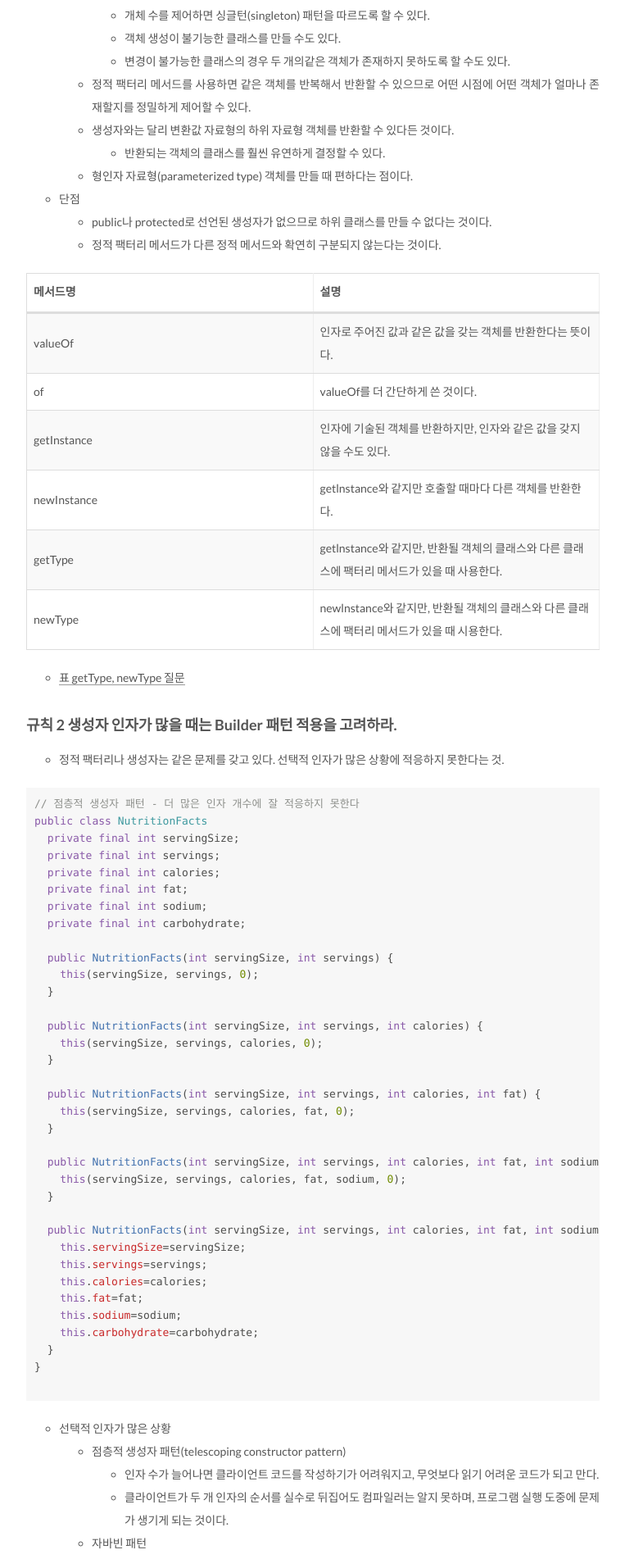
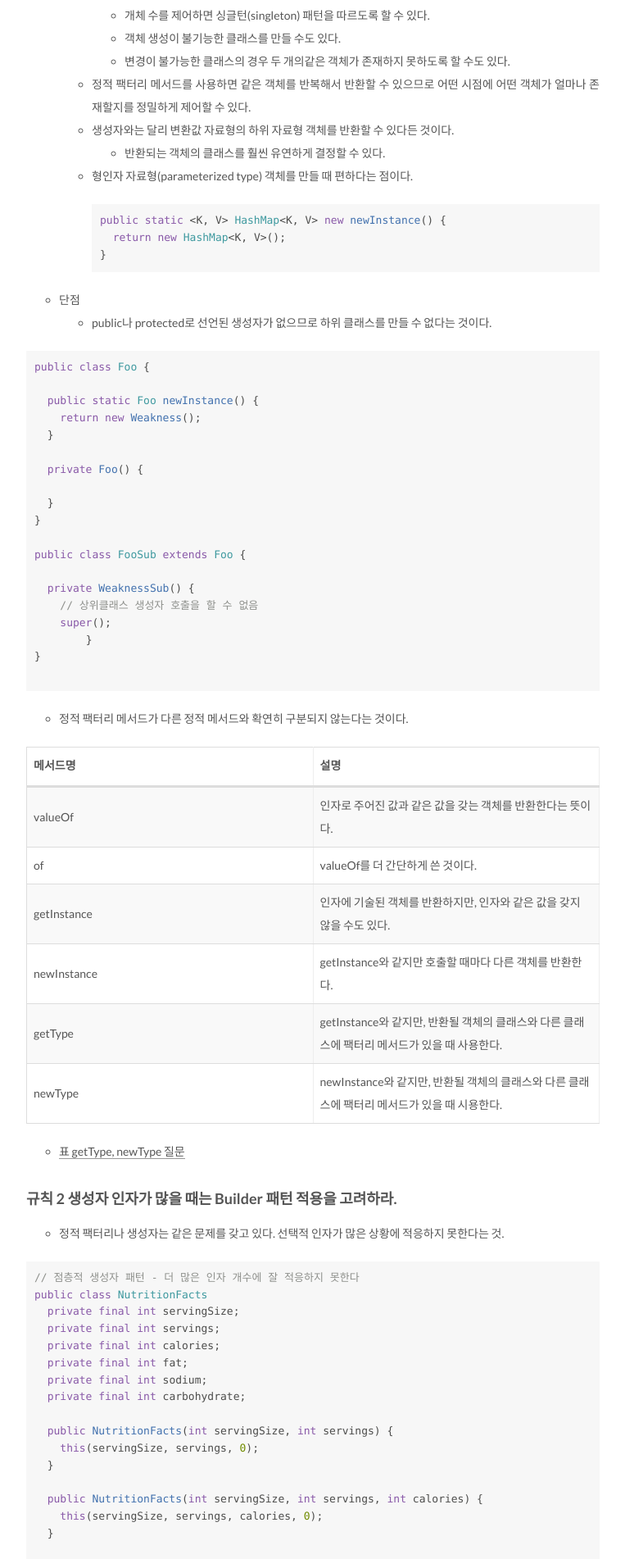
Before and after one commit to csj4032/csj4032.github.io, a Jekyll site: the page built from _posts/2018-01-21-Effective-Java.md, in a window 1280 px wide. Shown: the part 1677-3579 px from the top of the page at 82% size, without its empty margins (258-1021 px from the left). Built offline with Jekyll 4.4.1, drawn with Linux system fonts in a browser that asks for light colours; comment, search, counter and statistics services are not loaded.

Commit message:
이펙티브자바 2판 포스팅 수정

````diff
--- a/_posts/2018-01-21-Effective-Java.md
+++ b/_posts/2018-01-21-Effective-Java.md
@@ -58,9 +58,36 @@ public class Sample {
   * 생성자와는 달리 변환값 자료형의 하위 자료형 객체를 반환할 수 있다든 것이다.
     * 반환되는 객체의 클래스를 훨씬 유연하게 결정할 수 있다.
   * 형인자 자료형(parameterized type) 객체를 만들 때 편하다는 점이다.
+  ```java
+    public static <K, V> HashMap<K, V> new newInstance() {
+      return new HashMap<K, V>();
+    }
+  ```
 
 * 단점
   * public나 protected로 선언된 생성자가 없으므로 하위 클래스를 만들 수 없다는 것이다.
+
+```java
+public class Foo {
+
+  public static Foo newInstance() {
+    return new Weakness();
+  }
+
+  private Foo() {
+
+  }
+}
+
+public class FooSub extends Foo {
+
+  private WeaknessSub() {
+    // 상위클래스 생성자 호출을 할 수 없음
+    super();
+	}
+}
+
+```
   * 정적 팩터리 메서드가 다른 정적 메서드와 확연히 구분되지 않는다는 것이다.
 
 | 메서드명 | 설명 |
@@ -68,9 +95,9 @@ public class Sample {
 | valueOf | 인자로 주어진 값과 같은 값을 갖는 객체를 반환한다는 뜻이다.|
 | of | valueOf를 더 간단하게 쓴 것이다.|
 | getInstance | 인자에 기술된 객체를 반환하지만, 인자와 같은 값을 갖지 않을 수도 있다.|
-| newInstance | getlnstance와 같지만 호출할 때마다 다른 객체를 반환한다.|
-| getType | getlnstance와 같지만, 반환될 객체의 클래스와 다른 클래스에 팩터리 메서드가 있을 때 사용한다.|
-| newType | newlnstance와 같지만, 반환될 객체의 클래스와 다른 클래스에 팩터리 메서드가 있을 때 시용한다.|
+| newInstance | getInstance와 같지만 호출할 때마다 다른 객체를 반환한다.|
+| getType | getInstance와 같지만, 반환될 객체의 클래스와 다른 클래스에 팩터리 메서드가 있을 때 사용한다.|
+| newType | newInstance와 같지만, 반환될 객체의 클래스와 다른 클래스에 팩터리 메서드가 있을 때 시용한다.|
 
 * [표 getType, newType 질문](https://stackoverflow.com/questions/39217359/static-factory-methods-gettype-newtype-examples)
 
````
Also changed, not shown: _posts/2018-10-09-spring5recipes.md (+6 -0 lines).
